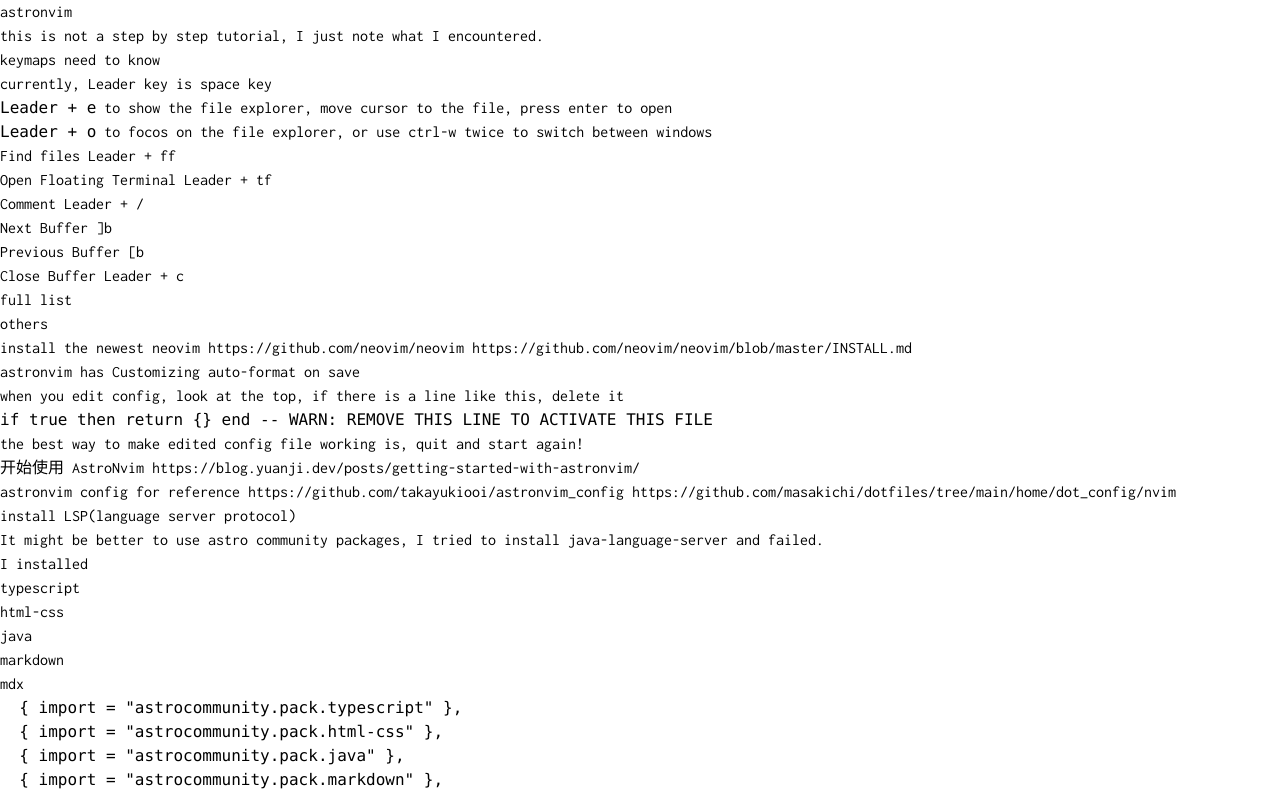
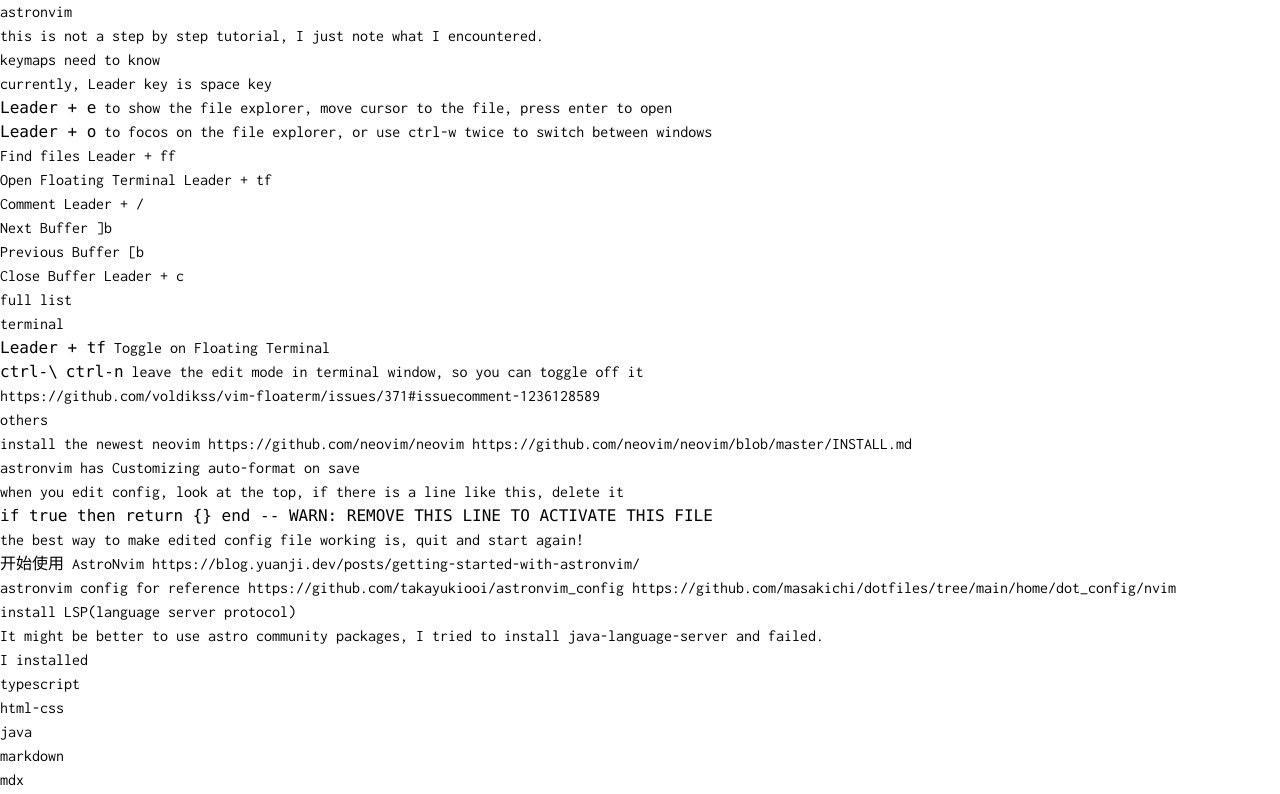
Before and after one commit to Ding-Fan/blog-nextra, a Next.js app: page /2area/astronvim in a window 1280 px wide. Shown: the top 794 px of the page. Built offline with nearby package versions, Linux system fonts and the light colour scheme; a web font is replaced by a local one.

Commit message:
:memo: Toggle terminal

```diff
--- a/pages/2area/astronvim.mdx
+++ b/pages/2area/astronvim.mdx
@@ -15,6 +15,12 @@
 - Close Buffer Leader + c
 
 [full list](https://docs.astronvim.com/mappings)
+
+## terminal
+
+- `Leader + tf` Toggle on Floating Terminal
+- `ctrl-\` `ctrl-n` leave the edit mode in terminal window, so you can toggle off it
+  - https://github.com/voldikss/vim-floaterm/issues/371#issuecomment-1236128589
 
 ## others
 
```
